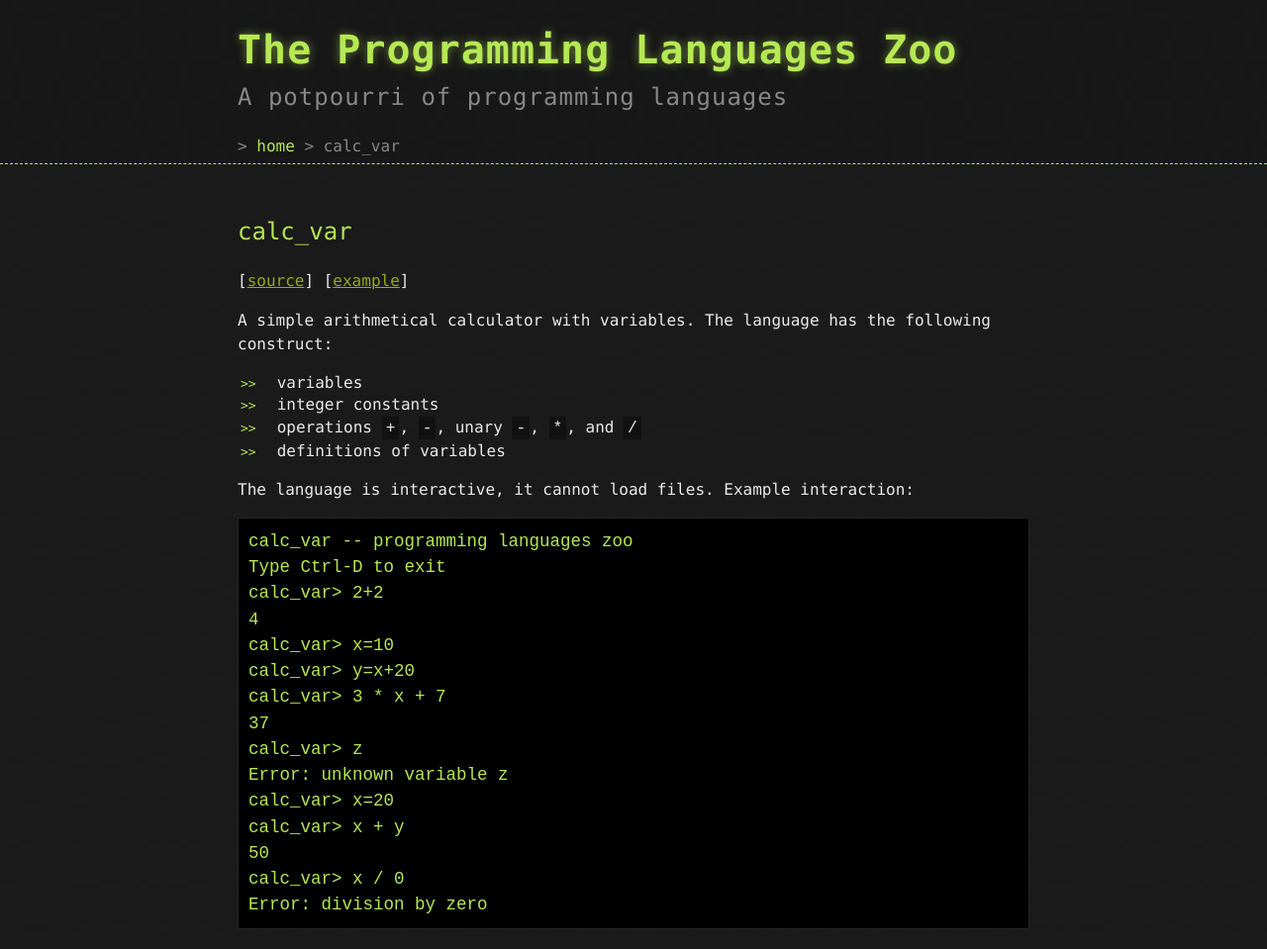
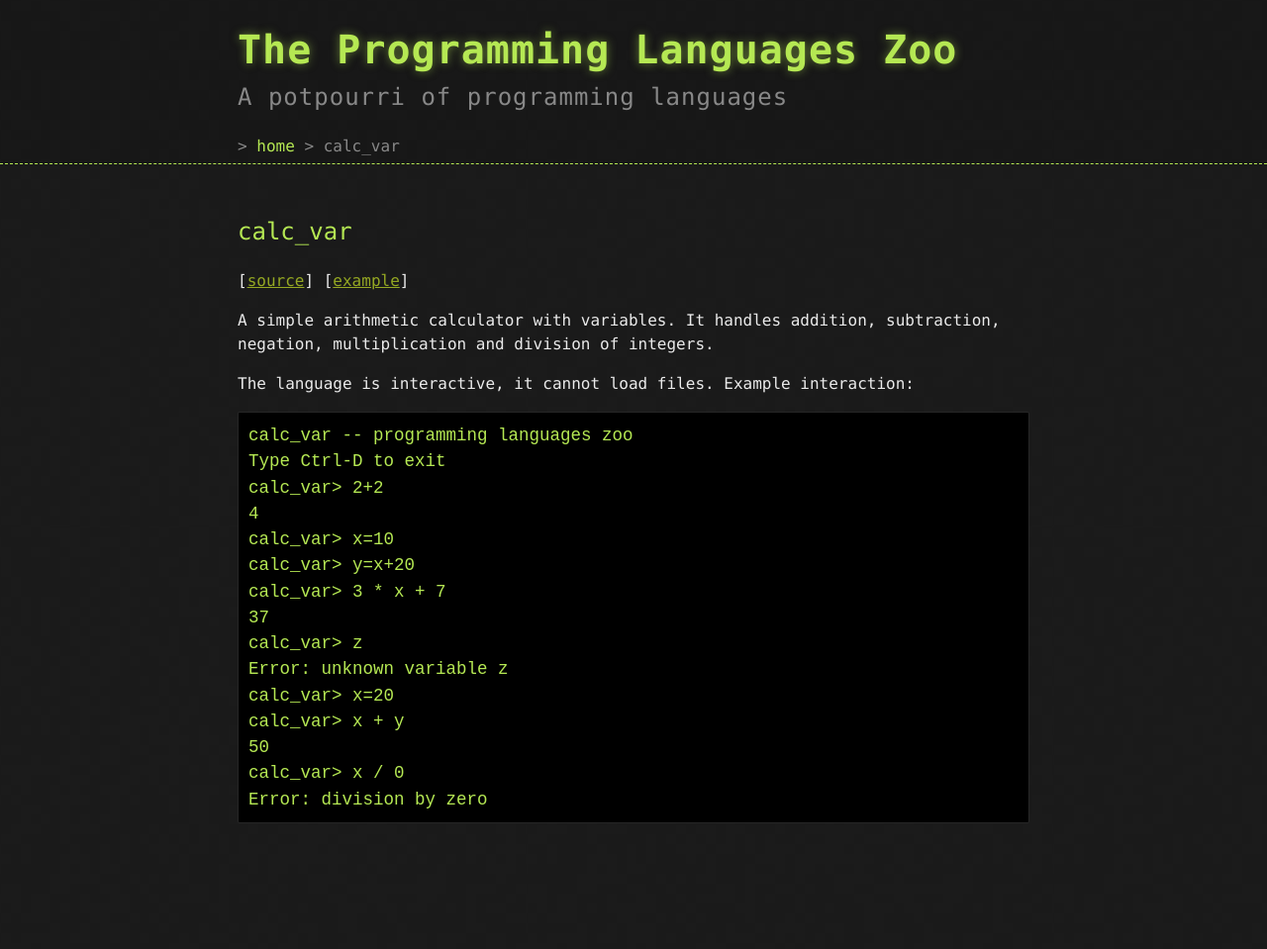
Before and after one commit to andrejbauer/plzoo, a Jekyll site: the page built from language/calc_var.markdown, in a window 1280 px wide. Shown: the whole page at 99% size. Built offline with Jekyll 4.4.1, drawn with Linux system fonts in a browser that asks for light colours; after the commit the page ends 900 px from its top, so only the background shows below that.

Commit message:
fix markdown & page title

```diff
--- a/_layouts/language.html
+++ b/_layouts/language.html
@@ -4,7 +4,7 @@
         <meta charset="utf-8">
         <meta http-equiv="X-UA-Compatible" content="IE=edge,chrome=1">
         <link rel="stylesheet" type="text/css" href="../stylesheets/stylesheet.css" media="screen" />
-        <title>{{ page.language }} &emdash PL Zoo</title>
+        <title>{{ page.language }} at the Programming languages Zoo</title>
         <meta name="viewport" content="width=device-width">
 
     </head>
--- a/language/calc_var.markdown
+++ b/language/calc_var.markdown
@@ -3,11 +3,8 @@ layout: language
 language: calc_var
 ---
 
-A simple arithmetical calculator with variables. The language has the following construct:
-* variables
-* integer constants
-* operations `+`, `-`, unary `-`, `*`, and `/`
-* definitions of variables
+A simple arithmetic calculator with variables. It handles addition, subtraction,
+negation, multiplication and division of integers.
 
 The language is interactive, it cannot load files. Example interaction:
 
```
